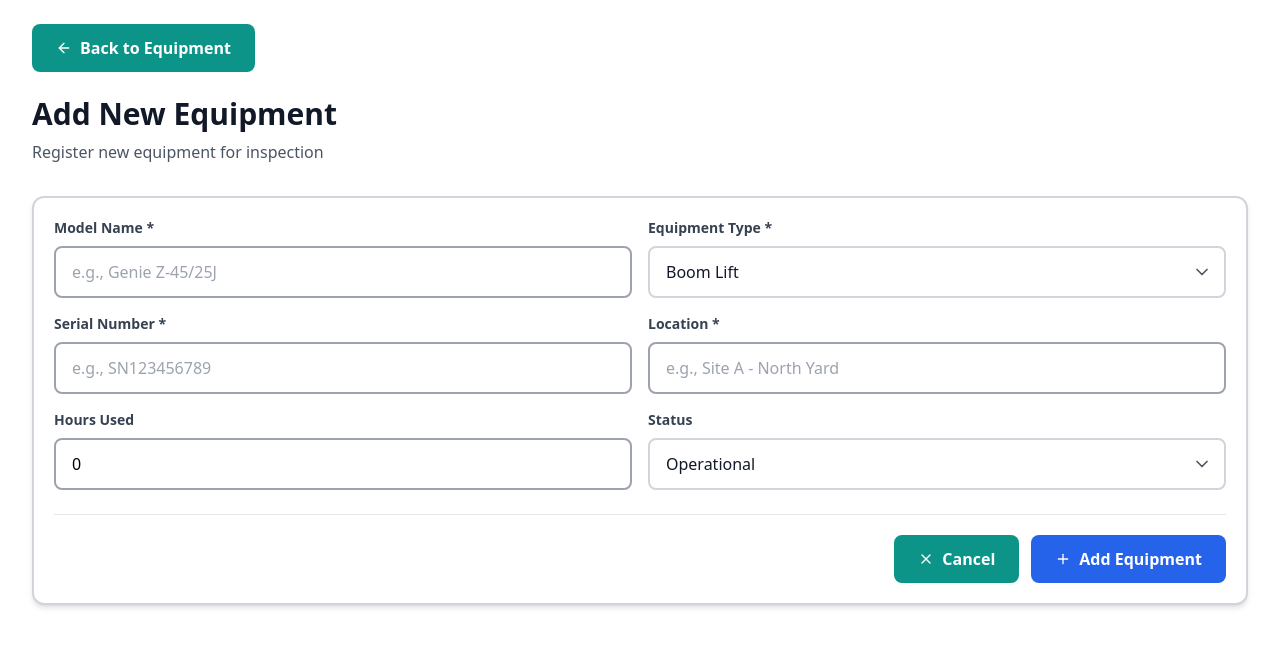
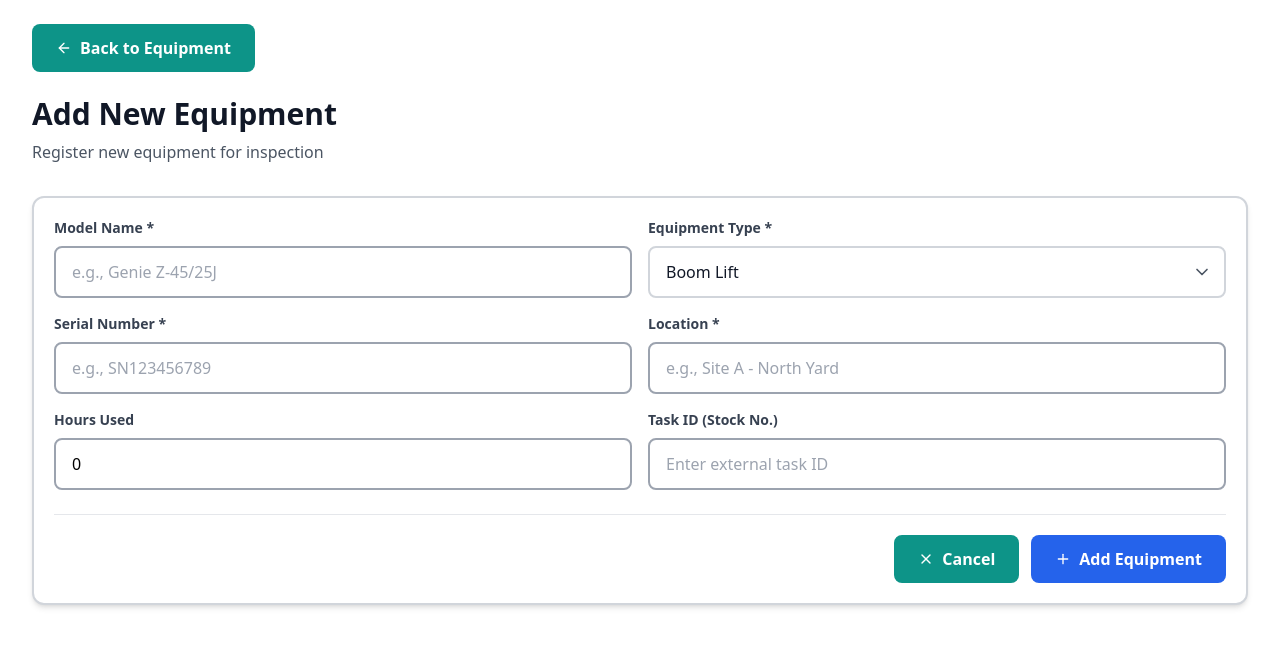
Before and after one commit to zuma-group/technical-inspection-platform, a Next.js app: page /equipment/new in a window 1280 px wide. Shown: the top 646 px of the page. Built offline with nearby package versions, Linux system fonts and the light colour scheme.

Commit message:
ZSL-207 Update schema

```diff
--- a/app/api/equipment/[id]/route.ts
+++ b/app/api/equipment/[id]/route.ts
@@ -63,7 +63,7 @@ export async function PUT(
   try {
     const { id } = await params
     const body = await request.json()
-    const { type, model, serial, location, hoursUsed, status } = body
+    const { type, model, serial, location, hoursUsed, taskId } = body
 
     // Check if equipment exists
     const existingEquipment = await prisma.equipment.findUnique({
@@ -100,7 +100,7 @@ export async function PUT(
         ...(serial && { serial }),
         ...(location && { location }),
         ...(hoursUsed !== undefined && { hoursUsed }),
-        ...(status && { status })
+        ...(taskId !== undefined && { taskId })
       },
       include: {
         inspections: {
--- a/app/api/equipment/import/route.ts
+++ b/app/api/equipment/import/route.ts
@@ -15,7 +15,7 @@ export async function POST(request: NextRequest) {
       serial,
       location,
       hoursUsed,
-      status,
+      taskId,
       additionalData // Any extra fields from the external system
     } = body
 
@@ -82,15 +82,17 @@ export async function POST(request: NextRequest) {
     }
 
     // Create new equipment
+    const createData: any = {
+      type,
+      model,
+      serial,
+      location,
+      hoursUsed: hoursUsed || 0
+    }
+    if (taskId) createData.taskId = taskId
+
     const equipment = await prisma.equipment.create({
-      data: {
-        type,
-        model,
-        serial,
-        location,
-        hoursUsed: hoursUsed || 0,
-        status: status || 'OPERATIONAL'
-      },
+      data: createData,
       include: {
         inspections: {
           select: {
--- a/app/equipment/actions.ts
+++ b/app/equipment/actions.ts
@@ -2,7 +2,6 @@
 
 import { revalidatePath } from 'next/cache'
 import { prisma } from '@/lib/prisma'
-import { EquipmentType, EquipmentStatus } from '@prisma/client'
 
 export async function createEquipment(data: {
   model: string
@@ -10,36 +9,31 @@ export async function createEquipment(data: {
   serial: string
   location: string
   hoursUsed: number
-  status: string
+  taskId?: string
 }) {
   try {
-    // Validate and convert type
-    const equipmentType = data.type.toUpperCase().replace(' ', '_') as EquipmentType
-    if (!Object.values(EquipmentType).includes(equipmentType)) {
+    // Validate and convert type without relying on generated Prisma enums at lint time
+    const EQUIPMENT_TYPES = ['BOOM_LIFT','SCISSOR_LIFT','TELEHANDLER','FORKLIFT','OTHER'] as const
+    const equipmentType = data.type.toUpperCase().replace(' ', '_')
+    if (!EQUIPMENT_TYPES.includes(equipmentType as any)) {
       throw new Error(`Invalid equipment type: ${data.type}`)
-    }
-
-    // Validate and convert status
-    const equipmentStatus = data.status as EquipmentStatus
-    if (!Object.values(EquipmentStatus).includes(equipmentStatus)) {
-      throw new Error(`Invalid equipment status: ${data.status}`)
     }
 
     const equipment = await prisma.equipment.create({
       data: {
         model: data.model,
-        type: equipmentType,
+        type: equipmentType as any,
         serial: data.serial,
         location: data.location,
         hoursUsed: data.hoursUsed,
-        status: equipmentStatus
-      }
+        taskId: data.taskId
+      } as any
     })
 
     revalidatePath('/')
     return { success: true, data: equipment }
   } catch (error) {
-    console.error('Failed to create equipment:', error)
+    console.error('Failed to create equipment:', error instanceof Error ? error.message : String(error))
 
     // Check for unique constraint violation
     if (error instanceof Error && error.message.includes('Unique constraint')) {
@@ -62,7 +56,7 @@ export async function updateEquipment(id: string, data: Partial<{
   serial: string
   location: string
   hoursUsed: number
-  status: string
+  taskId: string
 }>) {
   try {
     const updateData: Record<string, any> = {}
@@ -72,33 +66,27 @@ export async function updateEquipment(id: string, data: Partial<{
     if (data.serial !== undefined) updateData.serial = data.serial
     if (data.location !== undefined) updateData.location = data.location
     if (data.hoursUsed !== undefined) updateData.hoursUsed = data.hoursUsed
+    if (data.taskId !== undefined) updateData.taskId = data.taskId
 
     if (data.type !== undefined) {
-      const equipmentType = data.type.toUpperCase().replace(' ', '_') as EquipmentType
-      if (!Object.values(EquipmentType).includes(equipmentType)) {
+      const EQUIPMENT_TYPES = ['BOOM_LIFT','SCISSOR_LIFT','TELEHANDLER','FORKLIFT','OTHER'] as const
+      const equipmentType = data.type.toUpperCase().replace(' ', '_')
+      if (!EQUIPMENT_TYPES.includes(equipmentType as any)) {
         throw new Error(`Invalid equipment type: ${data.type}`)
       }
-      updateData.type = equipmentType
-    }
-
-    if (data.status !== undefined) {
-      const equipmentStatus = data.status as EquipmentStatus
-      if (!Object.values(EquipmentStatus).includes(equipmentStatus)) {
-        throw new Error(`Invalid equipment status: ${data.status}`)
-      }
-      updateData.status = equipmentStatus
+      updateData.type = equipmentType as any
     }
 
     const equipment = await prisma.equipment.update({
       where: { id },
-      data: updateData
+      data: updateData as any
     })
 
     revalidatePath('/')
     revalidatePath(`/equipment/${id}`)
     return { success: true, data: equipment }
   } catch (error) {
-    console.error('Failed to update equipment:', error)
+    console.error('Failed to update equipment:', error instanceof Error ? error.message : String(error))
 
     if (error instanceof Error && error.message.includes('Record to update not found')) {
       return {
@@ -123,7 +111,7 @@ export async function deleteEquipment(id: string) {
     revalidatePath('/')
     return { success: true }
   } catch (error) {
-    console.error('Failed to delete equipment:', error)
+    console.error('Failed to delete equipment:', error instanceof Error ? error.message : String(error))
 
     if (error instanceof Error && error.message.includes('Record to delete does not exist')) {
       return {
--- a/app/equipment/new/page.tsx
+++ b/app/equipment/new/page.tsx
@@ -15,7 +15,7 @@ export default function NewEquipmentPage() {
     serial: '',
     location: '',
     hoursUsed: 0,
-    status: 'OPERATIONAL'
+    taskId: ''
   })
 
   const handleSubmit = async (e: React.FormEvent) => {
@@ -27,9 +27,13 @@ export default function NewEquipmentPage() {
     }
 
     try {
-      await createEquipment(formData)
-      router.push('/')
-      router.refresh()
+      const result = await createEquipment(formData)
+      if (result?.success) {
+        router.push('/')
+        router.refresh()
+      } else {
+        alert(result?.error || 'Failed to create equipment')
+      }
     } catch (error) {
       console.error('Failed to create equipment:', error)
       alert('Failed to create equipment')
@@ -118,7 +122,7 @@ export default function NewEquipmentPage() {
           </div>
         </div>
 
-        {/* Row 3: Hours and Status */}
+        {/* Row 3: Hours and Task ID */}
         <div className="grid grid-cols-1 md:grid-cols-3 lg:grid-cols-2 gap-4 mb-6">
           <div className="md:col-span-1">
             <label className="block text-sm font-semibold text-gray-700 mb-2">
@@ -135,17 +139,14 @@ export default function NewEquipmentPage() {
 
           <div className="md:col-span-2 lg:col-span-1">
             <label className="block text-sm font-semibold text-gray-700 mb-2">
-              Status
+              Task ID (Stock No.)
             </label>
-            <CustomSelect
-              value={formData.status}
-              onChange={(value) => setFormData({ ...formData, status: value })}
-              placeholder="Select status"
-              options={[
-                { value: 'OPERATIONAL', label: 'Operational' },
-                { value: 'MAINTENANCE', label: 'Maintenance' },
-                { value: 'OUT_OF_SERVICE', label: 'Out of Service' }
-              ]}
+            <input
+              type="text"
+              value={formData.taskId}
+              onChange={(e) => setFormData({ ...formData, taskId: e.target.value })}
+              placeholder="Enter external task ID"
+              className="form-input focus:scale-[1.01] transition-transform duration-200"
             />
           </div>
         </div>
```
Also changed, not shown: 1 other file (tests, documents, lock files or other folders).
